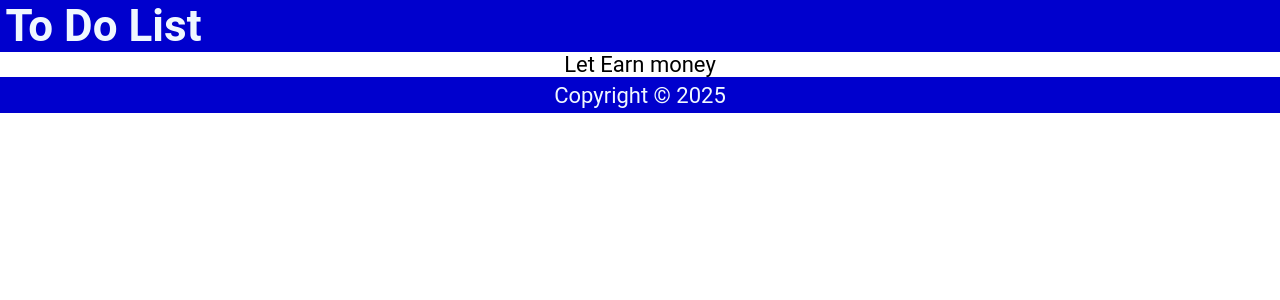
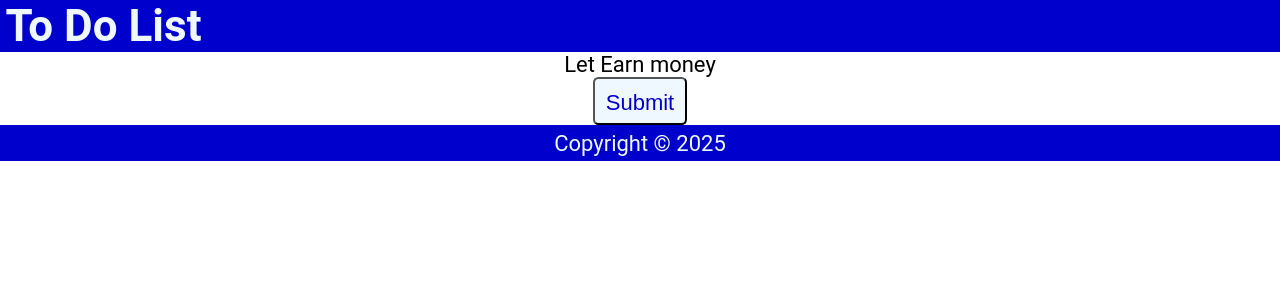
Before and after one commit to Hharan06/React-Course, a React (Create React App) app: page / in a window 1280 px wide. Shown: the top 300 px of the page. Built offline with nearby package versions, Linux system fonts and the light colour scheme.

Commit message:
Click events

```diff
--- a/src/Content.js
+++ b/src/Content.js
@@ -8,9 +8,14 @@ const Content = () => {
         return name[int];
     }
 
+    const handleClick = (name) => {
+        console.log(`Hello ${name}`);
+    }
+
     return (
         <main>
             <p>Let {handleNameChange()} money</p>
+            <button onClick={() => handleClick("World")}>Submit</button>
         </main>
 
     )
```
